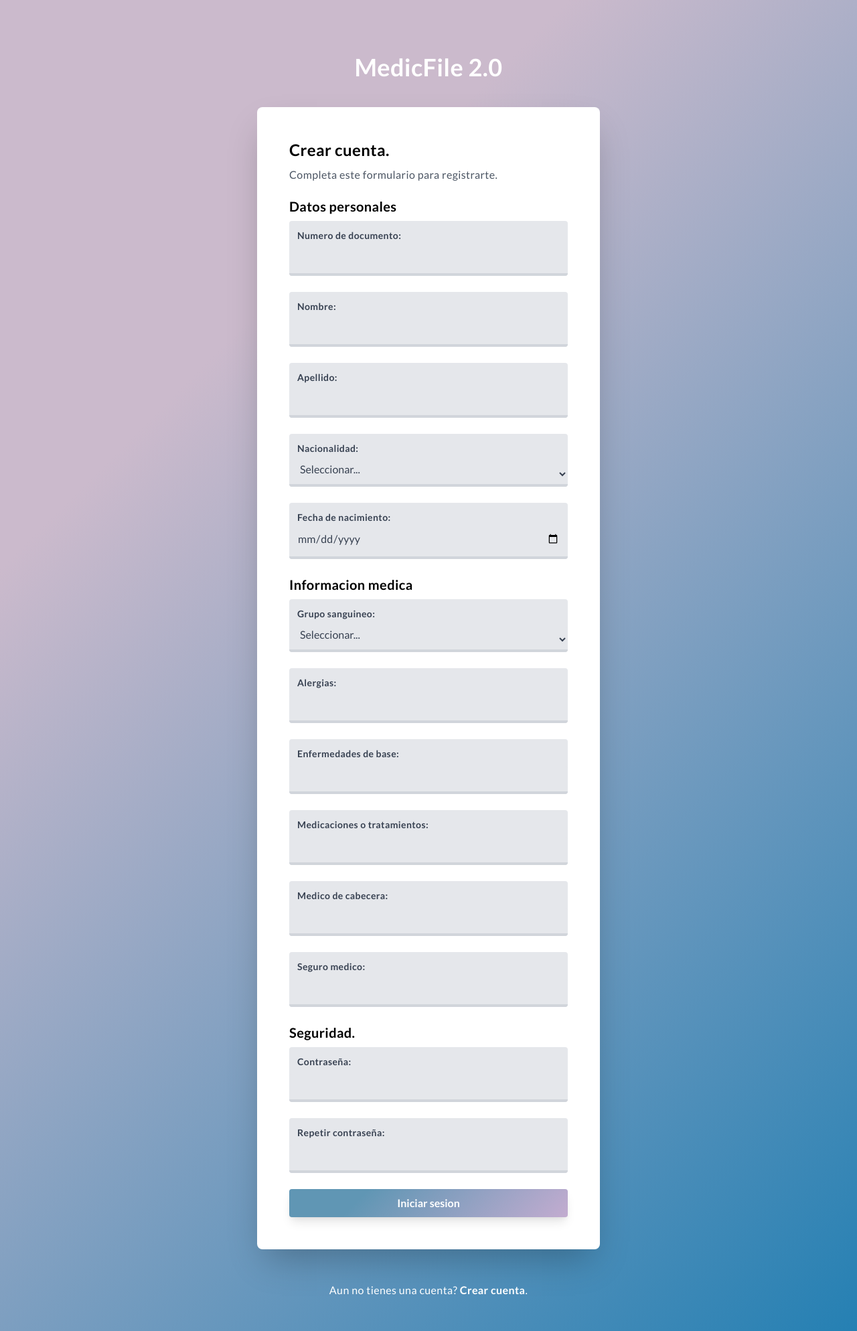
After one commit to jazgamarra/medicfile2.0, a Flask app: page /register in a window 1280 px wide. The commit adds this page. Shown: the whole page at 67% size. Run offline with Flask 3, Linux system fonts and the light colour scheme; some web fonts are replaced.

Commit message:
create login and register form

```diff
--- a/app.py
+++ b/app.py
@@ -1,19 +1,20 @@
 from flask import Flask, render_template, url_for, redirect
 from flask_sqlalchemy import SQLAlchemy
 from flask_login import UserMixin, login_user, LoginManager, login_required, logout_user, current_user
-from flask_wtf import FlaskForm
-from wtforms import StringField, PasswordField, SubmitField
-from wtforms.validators import InputRequired, Length
 from flask_bcrypt import Bcrypt
 
 # Creamos la aplicacion
 app = Flask(__name__)
-db = SQLAlchemy(app)
-bcrypt = Bcrypt(app)
 
 # Conectar a la base de datos que creamos
 app.config['SQLALCHEMY_DATABASE_URI'] = 'sqlite:///database.db'
 app.config['SECRET_KEY'] = 'secret_key!'
+
+# Crear la base de datos
+db = SQLAlchemy(app)
+
+# Crear el objeto de encriptacion
+bcrypt = Bcrypt(app)
 
 # Configurar el login manager
 login_manager = LoginManager()
@@ -28,30 +29,21 @@ def load_user(user_id):
 # Modelo de tabla para la base de datos de usuarios
 class User(db.Model, UserMixin):
     id = db.Column(db.Integer, primary_key=True)
-    username = db.Column(db.String(60), nullable=False, unique=True)
+    document = db.Column(db.String(60), nullable=False, unique=True)
     password = db.Column(db.String(80), nullable=False)
 
-# Clase SignupForm para crear el formulario de registro de usuarios nuevos
-class SignupForm(FlaskForm):
-    username = StringField('Username', validators=[InputRequired(), Length(min=4, max=20)], render_kw={"placeholder": "Nombre de usuario"})
-    password = PasswordField('Password', validators=[InputRequired(), Length(min=8, max=20)], render_kw={"placeholder": "Contrasenha"})
-    submit = SubmitField('Crear cuenta')
+@app.route('/')
+def index():
+    return render_template('home.html')
 
-# Clase LoginForm para crear el formulario de inicio de sesion de usuarios existentes
-class LoginForm (FlaskForm):
-    id = StringField('Id', validators=[InputRequired(), Length(min=4, max=20)])
-    password = PasswordField('Password', validators=[InputRequired(), Length(min=8, max=20)])
-    submit = SubmitField('Iniciar sesion')
+@app.route('/login', methods=['GET', 'POST'])
+def login():
+    return render_template('login.html')
 
-@app.route('/')
-def home():
-    return render_template('landing.html')
+@app.route('/register', methods=['GET', 'POST'])
+def register():
+    return render_template('register.html')
 
-@app.route('/login', methods=['GET',    'POST'])
-def login():
-    form = LoginForm()
 
-    if form.validate_on_submit():
-        print ("login del usuario:"+form.username.data)
-
-    return render_template('login.html', form=form)
+if __name__ == '__main__':
+    app.run(debug=True)
--- a/templates/login.html
+++ b/templates/login.html
@@ -71,7 +71,7 @@
             <form class="flex flex-col" method="POST">
                 <div class="mb-6 pt-3 rounded bg-gray-200">
                     <label class="block text-gray-700 text-sm font-bold mb-2 ml-3" for="nro_documento"> Numero de documento: </label>
-                    <input type="text" id="nro_documento" name="nro_documento" class="bg-gray-200 rounded w-full text-gray-700 focus:outline-none border-b-4 border-gray-300 focus:border-purple-600 transition duration-500 px-3 pb-3">
+                    <input type="number" id="nro_documento" name="nro_documento" class="bg-gray-200 rounded w-full text-gray-700 focus:outline-none border-b-4 border-gray-300 focus:border-purple-600 transition duration-500 px-3 pb-3">
                 </div>
                 <div class="mb-6 pt-3 rounded bg-gray-200">
                     <label class="block text-gray-700 text-sm font-bold mb-2 ml-3" for="password">Contraseña: </label>
@@ -83,7 +83,7 @@
     </main>
 
     <div class="max-w-lg mx-auto text-center mt-12 mb-6">
-        <p class="text-white">Aun no tienes una cuenta? <a href="#" class="font-bold hover:underline"> Crear cuenta</a>.</p>
+        <p class="text-white">Aun no tienes una cuenta? <a href="{{url_for('register')}}" class="font-bold hover:underline"> Crear cuenta</a>.</p>
     </div>
 
 </body>
--- /dev/null
+++ b/templates/register.html
@@ -0,0 +1,165 @@
+<!DOCTYPE html>
+<html lang="en">
+<head>
+    <meta charset="UTF-8">
+    <meta name="viewport" content="width=device-width, initial-scale=1.0">
+    <meta http-equiv="X-UA-Compatible" content="ie=edge">
+    <title>  Register - MedicFile</title>
+	<meta name="author" content="David Grzyb">
+    <meta name="description" content="">
+
+    <link href="https://cdnjs.cloudflare.com/ajax/libs/tailwindcss/2.2.19/tailwind.min.css" rel="stylesheet">
+    <link href="https://fonts.googleapis.com/css2?family=Lato:wght@400;700&display=swap" rel="stylesheet">
+    <style>
+        @import url("https://rsms.me/inter/inter.css");
+        html {
+          font-family: "Inter", -apple-system, BlinkMacSystemFont, "Segoe UI",
+            Roboto, "Helvetica Neue", Arial, "Noto Sans", sans-serif,
+            "Apple Color Emoji", "Segoe UI Emoji", "Segoe UI Symbol",
+            "Noto Color Emoji";
+        }
+
+        .gradient {
+            background-image: linear-gradient(315deg, #2580b3 0%, #cbbacc 74%);
+        }
+
+        .gradient2 {
+          background-color: #f39f86;
+          background-image: linear-gradient(315deg, #C3ACD0 0%, #6096B4 74%);
+        }
+
+        .browser-mockup {
+          border-top: 2em solid rgba(230, 230, 230, 0.7);
+          position: relative;
+          height: 60vh;
+        }
+
+        .browser-mockup:before {
+          display: block;
+          position: absolute;
+          content: "";
+          top: -1.25em;
+          left: 1em;
+          width: 0.5em;
+          height: 0.5em;
+          border-radius: 50%;
+          background-color: #f44;
+          box-shadow: 0 0 0 2px #f44, 1.5em 0 0 2px #9b3, 3em 0 0 2px #fb5;
+        }
+
+        .browser-mockup > * {
+          display: block;
+        }
+
+        /* Custom code for the demo */
+      </style>
+</head>
+<body class="gradient leading-relaxed tracking-wide min-h-screen pt-12 md:pt-20 pb-6 px-2 md:px-0 " style="font-family:'Lato',sans-serif;">
+    <header class="max-w-lg mx-auto">
+        <a href="#">
+            <h1 class="text-4xl font-bold text-white text-center"> MedicFile 2.0 </h1>
+        </a>
+    </header>
+
+    <main class="bg-white max-w-lg mx-auto p-8 md:p-12 my-10 rounded-lg shadow-2xl">
+        <section>
+            <h3 class="font-bold text-2xl"> Crear cuenta.</h3>
+            <p class="text-gray-600 pt-2"> Completa este formulario para registrarte.  </p>
+        </section>
+
+        <section class="mt-5">
+            <form class="flex flex-col" method="POST">
+                <h3 class="font-bold text-xl mb-2"> Datos personales </h3>
+                <div class="mb-6 pt-3 rounded bg-gray-200">
+                    <label class="block text-gray-700 text-sm font-bold mb-2 ml-3" for="nro_documento"> Numero de documento: </label>
+                    <input type="number" id="nro_documento" name="nro_documento" class="bg-gray-200 rounded w-full text-gray-700 focus:outline-none border-b-4 border-gray-300 focus:border-purple-600 transition duration-500 px-3 pb-3">
+                </div>
+                <div class="mb-6 pt-3 rounded bg-gray-200">
+                    <label class="block text-gray-700 text-sm font-bold mb-2 ml-3" for="nombre">Nombre: </label>
+                    <input type="text" id="nombre" name="nombre" class="bg-gray-200 rounded w-full text-gray-700 focus:outline-none border-b-4 border-gray-300 focus:border-purple-600 transition duration-500 px-3 pb-3">
+                </div>
+                <div class="mb-6 pt-3 rounded bg-gray-200">
+                    <label class="block text-gray-700 text-sm font-bold mb-2 ml-3" for="apellido">Apellido: </label>
+                    <input type="text" id="apellido" name="apellido" class="bg-gray-200 rounded w-full text-gray-700 focus:outline-none border-b-4 border-gray-300 focus:border-purple-600 transition duration-500 px-3 pb-3">
+                </div>
+                <div class="mb-6 pt-3 rounded bg-gray-200">
+                    <label class="block text-gray-700 text-sm font-bold mb-2 ml-3" for="nacionalidad">Nacionalidad: </label>
+                    <select id="nacionalidad" name="nacionalidad" class="bg-gray-200 rounded w-full text-gray-700 focus:outline-none border-b-4 border-gray-300 focus:border-purple-600 transition duration-500 px-3 pb-3">
+                        <option value="undefined">Seleccionar...</option>
+                        <option value="Argentina">Argentina</option>
+                        <option value="Brasil">Brasil</option>
+                        <option value="Chile">Chile</option>
+                        <option value="Uruguay">Uruguay</option>
+                        <option value="Paraguay">Paraguay</option>
+                        <option value="Bolivia">Bolivia</option>
+                        <option value="Peru">Peru</option>
+                        <option value="Ecuador">Ecuador</option>
+                        <option value="Colombia">Colombia</option>
+                        <option value="Venezuela">Venezuela</option>
+                        <option value="Otro">Otro</option>
+                </select>
+            </div>
+
+                <div class="mb-6 pt-3 rounded bg-gray-200">
+                    <label class="block text-gray-700 text-sm font-bold mb-2 ml-3" for="fecha_nacimiento">Fecha de nacimiento: </label>
+                    <input type="date" id="fecha_nacimiento" name="fecha_nacimiento" class="bg-gray-200 rounded w-full text-gray-700 focus:outline-none border-b-4 border-gray-300 focus:border-purple-600 transition duration-500 px-3 pb-3">
+                </div>
+
+                <h3 class="font-bold text-xl mb-2"> Informacion medica </h3>
+                <div class="mb-6 pt-3 rounded bg-gray-200">
+                    <label class="block text-gray-700 text-sm font-bold mb-2 ml-3" for="grupo_sanguineo">Grupo sanguineo: </label>
+                    <select type="text" id="grupo_sanguineo" name="grupo_sanguineo" class="bg-gray-200 rounded w-full text-gray-700 focus:outline-none border-b-4 border-gray-300 focus:border-purple-600 transition duration-500 px-3 pb-3">
+                        <option value="undefined">Seleccionar...</option>
+                        <option value="A+">A+</option>
+                        <option value="A-">A-</option>
+                        <option value="B+">B+</option>
+                        <option value="B-">B-</option>
+                        <option value="AB+">AB+</option>
+                        <option value="AB-">AB-</option>
+                        <option value="O+">O+</option>
+                        <option value="O-">O-</option>
+                    </select>
+                </div>
+                <div class="mb-6 pt-3 rounded bg-gray-200">
+                    <label class="block text-gray-700 text-sm font-bold mb-2 ml-3" for="alergias">Alergias: </label>
+                    <input type="text" id="alergias" name="alergias" class="bg-gray-200 rounded w-full text-gray-700 focus:outline-none border-b-4 border-gray-300 focus:border-purple-600 transition duration-500 px-3 pb-3">
+                </div>
+                <div class="mb-6 pt-3 rounded bg-gray-200">
+                    <label class="block text-gray-700 text-sm font-bold mb-2 ml-3" for="enfermedades">Enfermedades de base: </label>
+                    <input type="text" id="enfermedades" name="enfermedades" class="bg-gray-200 rounded w-full text-gray-700 focus:outline-none border-b-4 border-gray-300 focus:border-purple-600 transition duration-500 px-3 pb-3">
+                </div>
+                <div class="mb-6 pt-3 rounded bg-gray-200">
+                    <label class="block text-gray-700 text-sm font-bold mb-2 ml-3" for="medicamentos">Medicaciones o tratamientos: </label>
+                    <input type="text" id="medicamentos" name="medicamentos" class="bg-gray-200 rounded w-full text-gray-700 focus:outline-none border-b-4 border-gray-300 focus:border-purple-600 transition duration-500 px-3 pb-3">
+                </div>
+                <div class="mb-6 pt-3 rounded bg-gray-200">
+                    <label class="block text-gray-700 text-sm font-bold mb-2 ml-3" for="medico">Medico de cabecera: </label>
+                    <input type="text" id="medico" name="medico" class="bg-gray-200 rounded w-full text-gray-700 focus:outline-none border-b-4 border-gray-300 focus:border-purple-600 transition duration-500 px-3 pb-3">
+                </div>
+                <div class="mb-6 pt-3 rounded bg-gray-200">
+                    <label class="block text-gray-700 text-sm font-bold mb-2 ml-3" for="seguro">Seguro medico: </label>
+                    <input type="text" id="seguro" name="seguro" class="bg-gray-200 rounded w-full text-gray-700 focus:outline-none border-b-4 border-gray-300 focus:border-purple-600 transition duration-500 px-3 pb-3">
+                </div>
+
+                <h3 class="font-bold text-xl mb-2"> Seguridad. </h3>
+                <div class="mb-6 pt-3 rounded bg-gray-200">
+                    <label class="block text-gray-700 text-sm font-bold mb-2 ml-3" for="password">Contraseña: </label>
+                    <input type="password" id="password" name="password" class="bg-gray-200 rounded w-full text-gray-700 focus:outline-none border-b-4 border-gray-300 focus:border-purple-600 transition duration-500 px-3 pb-3">
+                </div>
+                <div class="mb-6 pt-3 rounded bg-gray-200">
+                    <label class="block text-gray-700 text-sm font-bold mb-2 ml-3" for="password2">Repetir contraseña: </label>
+                    <input type="password" id="password2" name="password2" class="bg-gray-200 rounded w-full text-gray-700 focus:outline-none border-b-4 border-gray-300 focus:border-purple-600 transition duration-500 px-3 pb-3">
+                </div>
+
+
+                <input class="gradient2 text-white font-bold py-2 rounded shadow-lg hover:shadow-xl transition duration-200" type="submit" value="Iniciar sesion">
+            </form>
+        </section>
+    </main>
+
+    <div class="max-w-lg mx-auto text-center mt-12 mb-6">
+        <p class="text-white">Aun no tienes una cuenta? <a href="#" class="font-bold hover:underline"> Crear cuenta</a>.</p>
+    </div>
+
+</body>
+</html>
```
Also changed, not shown: requirements.txt (added, +13 -0 lines), templates/home.html (added, +15 -0 lines), 1 other file.
